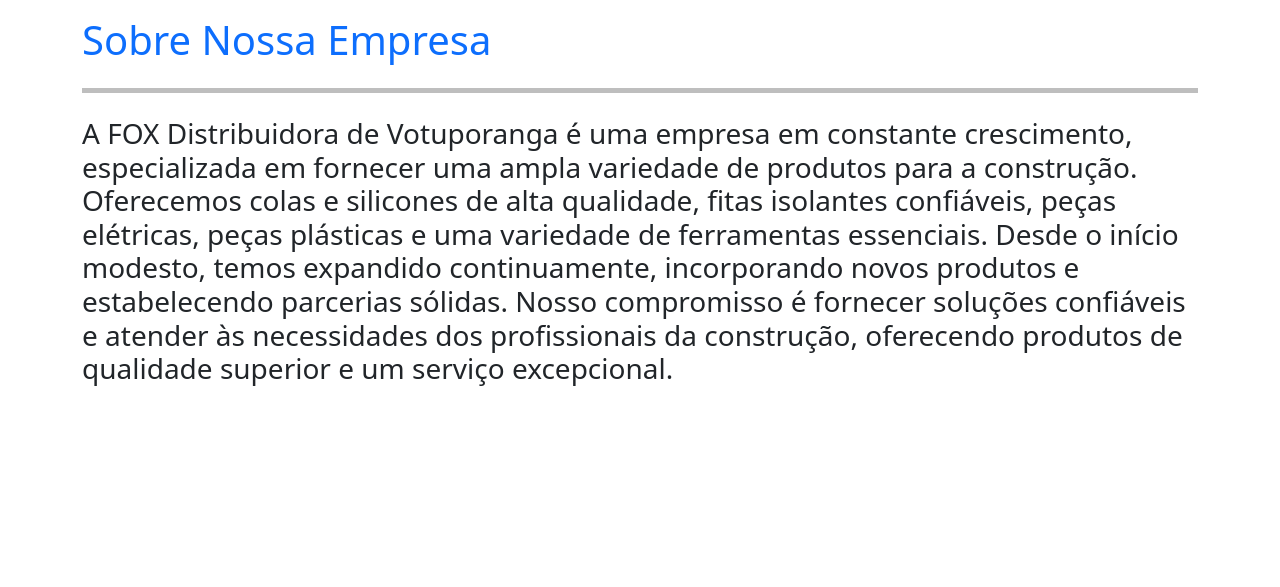
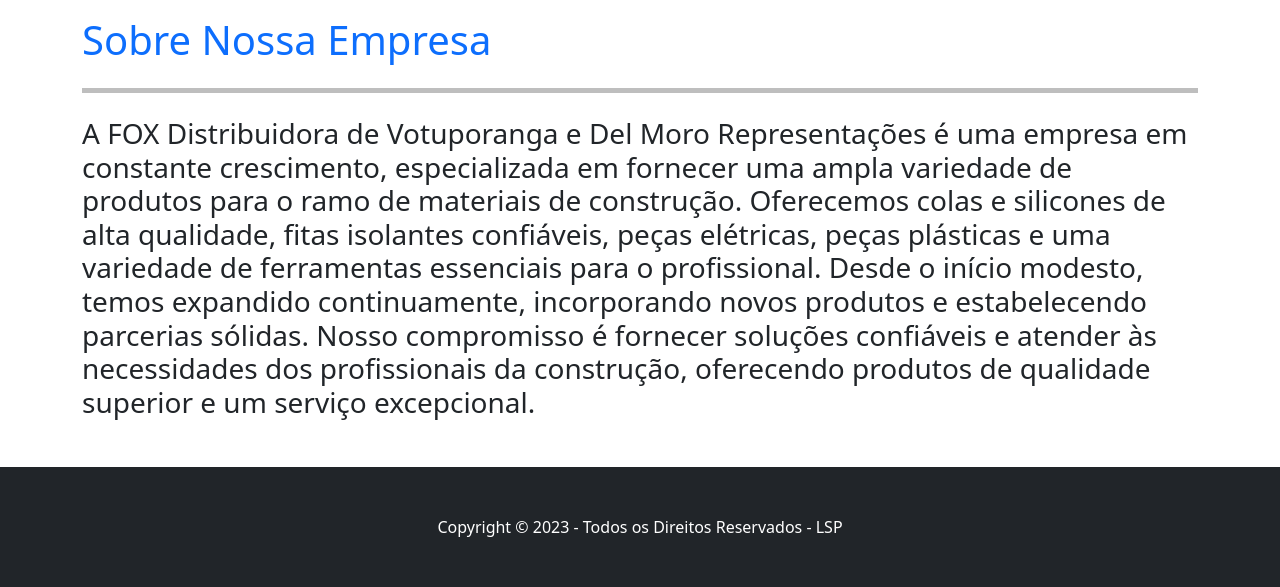
Before and after one commit to Lucaspaz21/foxdistribuidora, a Flask app: page /sobre in a window 1280 px wide. Shown: the part 214-801 px from the top of the page. Before the commit the page ends 600 px from the top, so only its background shows below. Run offline with Flask 3, Linux system fonts and the light colour scheme.

Commit message:
Update sobre.html

```diff
--- a/foxdistribuidora/templates/sobre.html
+++ b/foxdistribuidora/templates/sobre.html
@@ -5,11 +5,23 @@
 <div class="container">
     <h1 class="mt-3 text-primary">Sobre Nossa Empresa</h1>
     <hr class="my-4 custom-hr">
-    <h3>A FOX Distribuidora de Votuporanga é uma empresa em constante crescimento, especializada
-        em fornecer uma ampla variedade de produtos para a construção.
+    <h3>A FOX Distribuidora de Votuporanga e Del Moro Representações é uma empresa em constante crescimento, especializada
+        em fornecer uma ampla variedade de produtos para o ramo de materiais de construção.
         Oferecemos colas e silicones de alta qualidade, fitas isolantes confiáveis, peças elétricas, peças plásticas e uma
-        variedade de ferramentas essenciais. Desde o início modesto, temos expandido continuamente, incorporando novos
+        variedade de ferramentas essenciais para o profissional. Desde o início modesto, temos expandido continuamente, incorporando novos
         produtos e estabelecendo parcerias sólidas. Nosso compromisso é fornecer soluções confiáveis e atender às necessidades dos
         profissionais da construção, oferecendo produtos de qualidade superior e um serviço excepcional.</h3>
   </div>
+
+<!-- Footer-->
+<div class="mt-5">
+    <footer class="py-5 bg-dark">
+    <div class="container"><p class="m-0 text-center text-white">Copyright &copy; 2023 - Todos os Direitos Reservados - LSP</p></div>
+    </footer>
+    <!-- Bootstrap core JS-->
+    <script src="https://cdn.jsdelivr.net/npm/bootstrap@5.2.3/dist/js/bootstrap.bundle.min.js"></script>
+    <!-- Core theme JS-->
+    <script src="js/scripts.js"></script>
+</div>
+
 {% endblock %}
```
